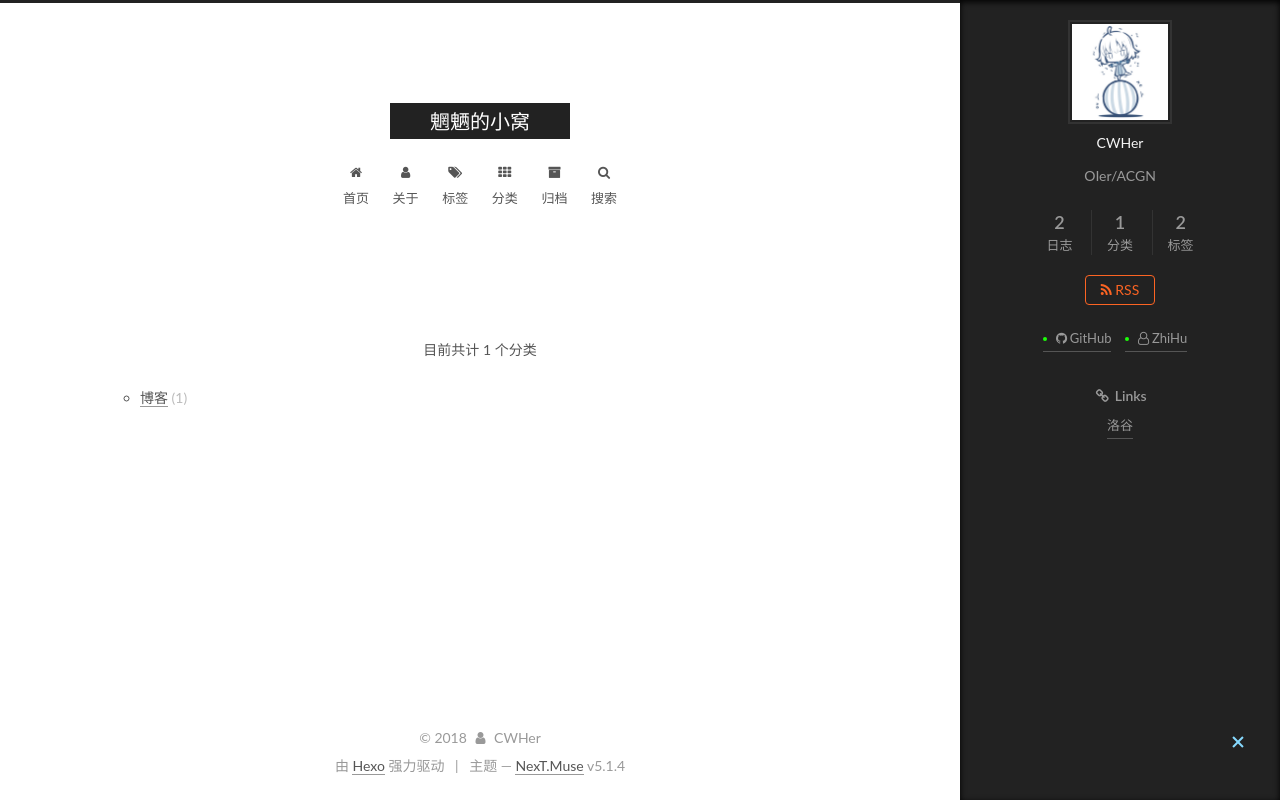
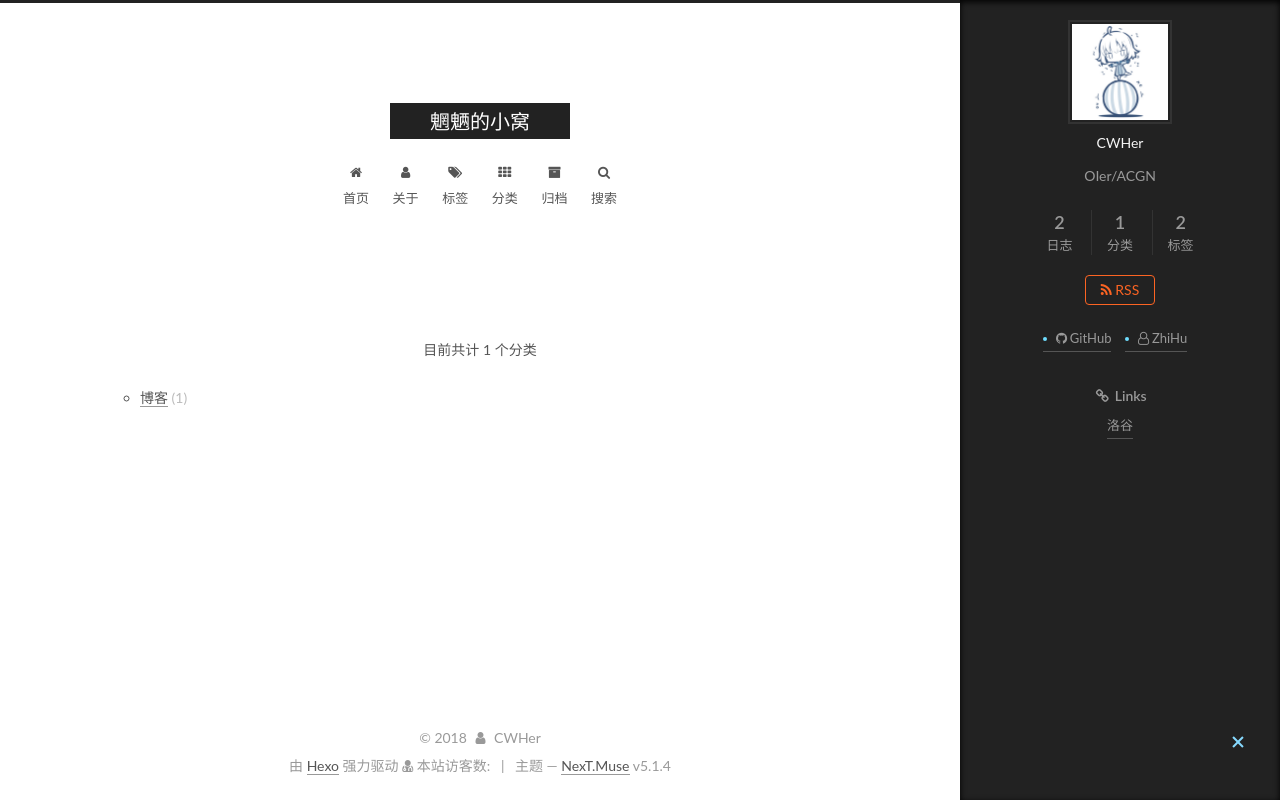
Before and after one commit to CWHer/CWHer.github.io, a plain HTML site: page categories/index.html in a window 1280 px wide. Both pictures are taken after a click on the element 1238 px from the left and 743 px from the top of the page. Drawn offline with Linux system fonts and the light colour scheme; some packages are replaced by stand-ins of ours; a script that the page names is missing.

Commit message:
Site updated: 2018-05-03 19:13:36

```diff
--- a/categories/index.html
+++ b/categories/index.html
@@ -69,6 +69,8 @@
 
 
   <meta name="keywords" content="Hexo, NexT" />
+
+
 
 
 
@@ -468,7 +470,8 @@
 
     <footer id="footer" class="footer">
       <div class="footer-inner">
-        <div class="copyright">&copy; <span itemprop="copyrightYear">2018</span>
+        <script async src="https://dn-lbstatics.qbox.me/busuanzi/2.3/busuanzi.pure.mini.js"></script>
+<div class="copyright">&copy; <span itemprop="copyrightYear">2018</span>
   <span class="with-love">
     <i class="fa fa-user"></i>
   </span>
@@ -480,6 +483,12 @@
 
   <div class="powered-by">由 <a class="theme-link" target="_blank" href="https://hexo.io">Hexo</a> 强力驱动</div>
 
+
+<div class="powered-by">
+<i class="fa fa-user-md"></i><span id="busuanzi_container_site_uv">
+  本站访客数:<span id="busuanzi_value_site_uv"></span>
+</span>
+</div>
 
 
   <span class="post-meta-divider">|</span>
--- a/css/main.css
+++ b/css/main.css
@@ -1822,7 +1822,7 @@ pre .javascript .function {
   width: 4px;
   height: 4px;
   border-radius: 50%;
-  background: #1cff09;
+  background: #6eddff;
 }
 .links-of-blogroll {
   font-size: 13px;
```
Also changed, not shown: 2018/05/02/hello-world/index.html (+8 -1 lines), 2018/05/03/test/index.html (+8 -1 lines), about/index.html (+8 -3 lines), archives/2018/05/index.html (+8 -1 lines), archives/2018/index.html (+8 -1 lines), archives/index.html (+8 -1 lines), categories/博客/index.html (+8 -1 lines), index.html (+8 -1 lines), tags/github/index.html (+8 -1 lines), tags/hexo/index.html (+8 -1 lines), tags/index.html (+8 -1 lines).
